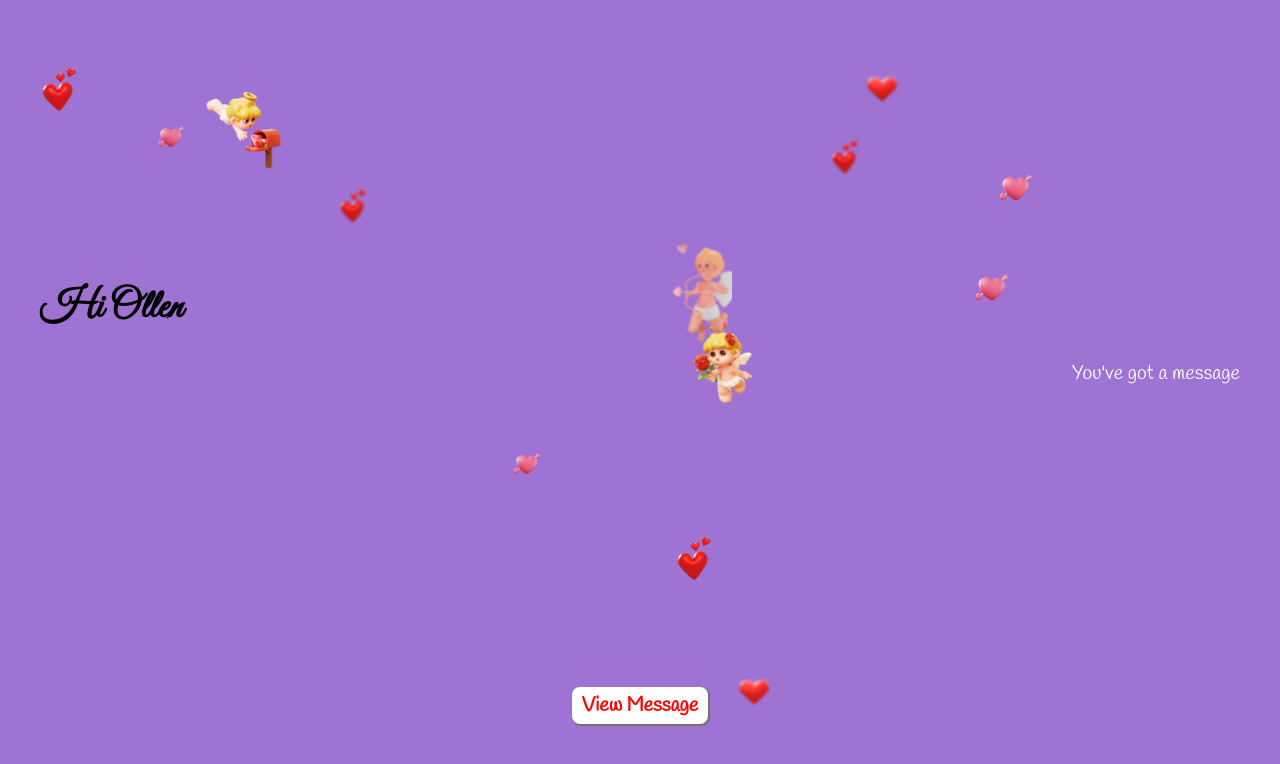
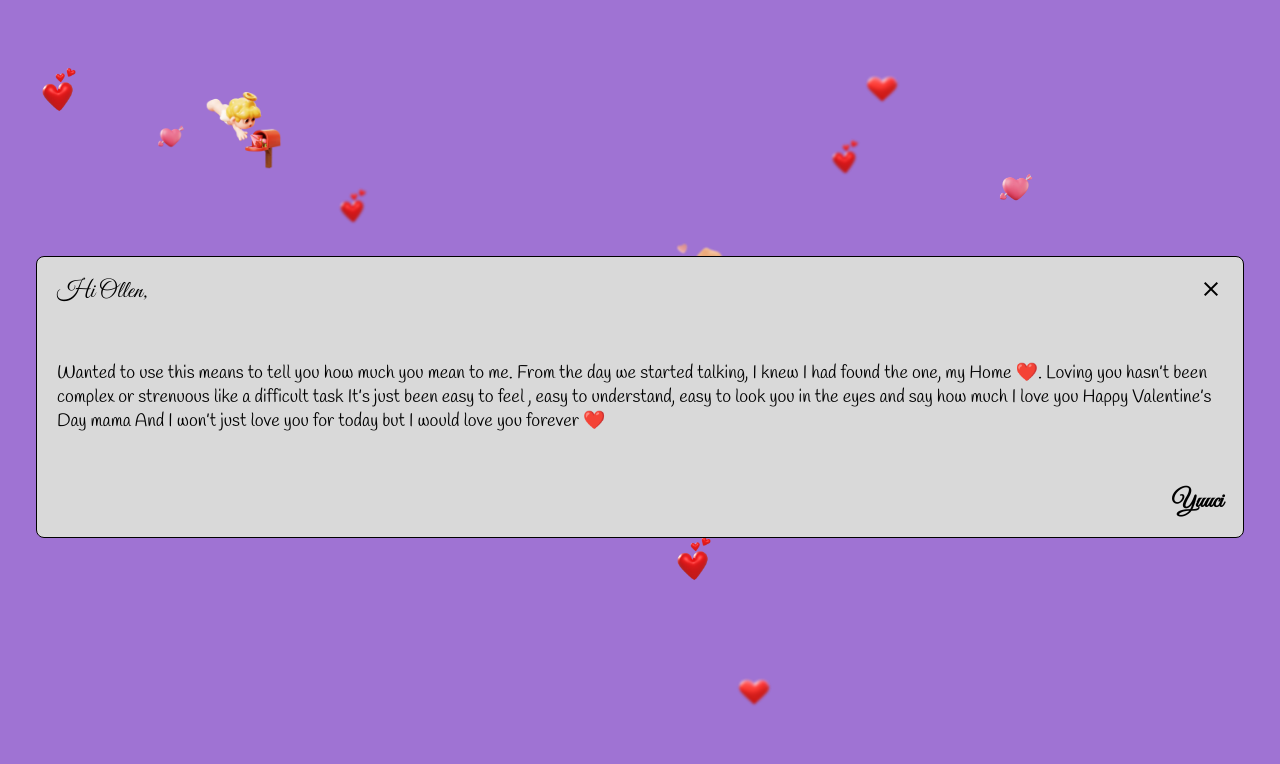
Before and after one commit to Victor-chiemerie/Ollen, a plain HTML site: page index.html in a window 1280 px wide. Both pictures are taken after a click on the button "View Message". Drawn offline with nearby package versions, Linux system fonts and the light colour scheme.

Commit message:
complete project

```diff
--- a/index.html
+++ b/index.html
@@ -10,14 +10,21 @@
     <link rel="preconnect" href="https://fonts.googleapis.com">
     <link rel="preconnect" href="https://fonts.gstatic.com" crossorigin>
     <link href="https://fonts.googleapis.com/css2?family=Great+Vibes&family=Handlee&display=swap" rel="stylesheet">
+    <link rel="stylesheet"
+        href="https://fonts.googleapis.com/css2?family=Material+Symbols+Outlined:opsz,wght,FILL,GRAD@24,400,0,0" />
 </head>
 
-<body id="body">
-    <h1 id="h1">Hi Ollen</h1>
-    <div id="sms">You've got a message</div>
+<body class="body">
+    <h1 class="h1">Hi Ollen</h1>
+    <div class="sms">You've got a message</div>
     <button id="message-button">View Message</button>
-    <main id="mainSms" class="hide">
+    <main class="mainSms hide">
+        <section>
             <div class="smsHead">Hi Ollen,</div>
+            <span class="material-symbols-outlined close">
+                close
+            </span>
+        </section>
         <br><br> <br>
         <div class="smsBody">
             Wanted to use this means to tell you how much you mean to me.
--- a/script.js
+++ b/script.js
@@ -1,7 +1,3 @@
-document.getElementById('message-button').addEventListener('click', function() {
-    alert('You are loved! ❤️');
-});
-
 // Create love icons at random positions
 function createLoveIcons() {
     const loveIcon1 = document.createElement('img');
@@ -77,3 +73,23 @@ for (let i = 0; i < 2; i++) {
 }
 
 createAngel();
+
+const ollen = document.querySelector('.h1');
+const message = document.querySelector('.sms');
+const btn = document.querySelector('#message-button');
+const mainSms = document.querySelector('.mainSms');
+const close = document.querySelector('.close');
+
+btn.addEventListener('click', () => {
+    ollen.classList.add('hide');
+    message.classList.add('hide');
+    btn.classList.add('hide');
+    mainSms.classList.remove('hide');
+})
+
+close.addEventListener('click', () => {
+    ollen.classList.remove('hide');
+    message.classList.remove('hide');
+    btn.classList.remove('hide');
+    mainSms.classList.add('hide');
+})
--- a/styles.scss
+++ b/styles.scss
@@ -7,6 +7,7 @@ body {
     flex-direction: column;
     align-items: center;
     height: 100vh;
+    position: relative;
 
     h1 {
         font-family: "Great Vibes", cursive;
@@ -49,8 +50,12 @@ body {
         border: 1px solid black;
         border-radius: 8px;
         padding: 20px;
+        margin-left: 36px;
+        margin-right: 36px;
         display: flex;
         flex-direction: column;
+        position: absolute;
+        z-index: 1;
 
         .smsHead {
             color: black;
@@ -59,6 +64,11 @@ body {
             font-size: 24px;
             font-style: normal;
             align-self: flex-start;
+        }
+
+        section {
+            display: flex;
+            justify-content: space-between;
         }
 
         .smsBody {
```
Also changed, not shown: styles.css, 1 other file. Lines whose indentation alone changed are shown as unchanged.
